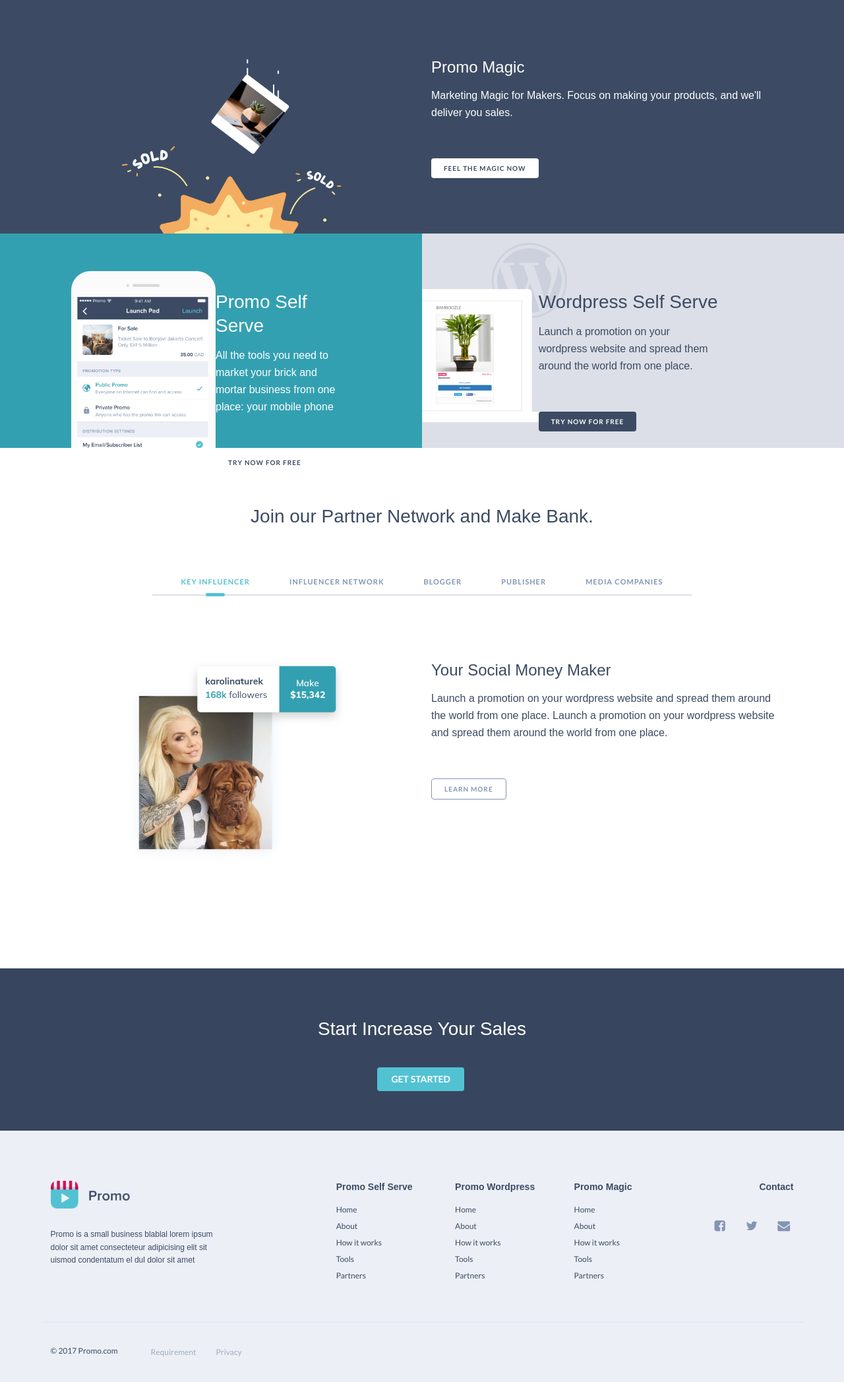
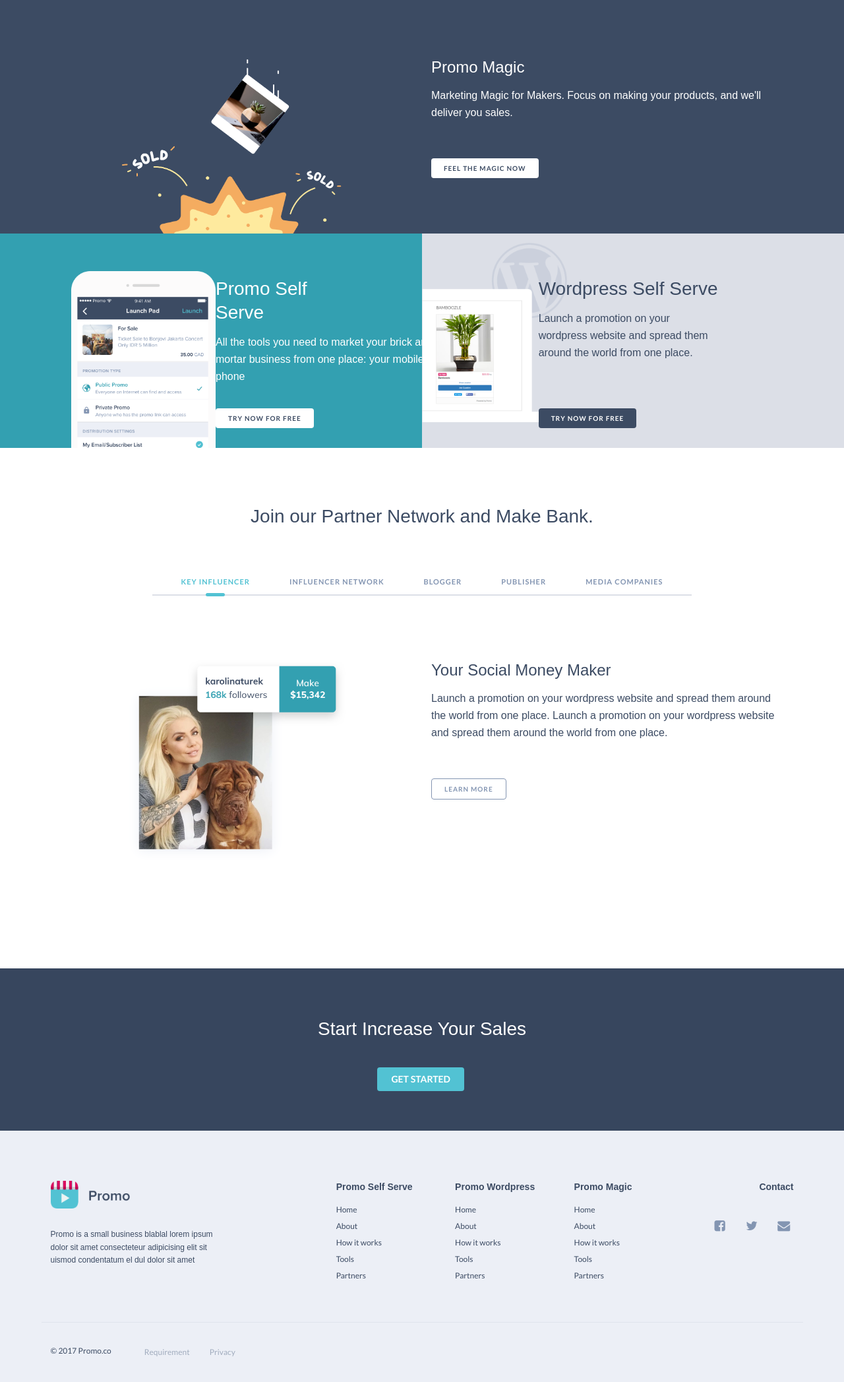
Before and after one commit to teddymaulana/prm-mrkting-web, a plain HTML site: page index.html in a window 1280 px wide. Shown: the part 1615-3710 px from the top of the page at 66% size. Drawn offline with Linux system fonts and the light colour scheme; a web font is replaced by a local one.

Commit message:
fixing tools section

```diff
--- a/assets/css/main.css
+++ b/assets/css/main.css
@@ -241,7 +241,7 @@ h3 {
 	background-color: #33a0b1 !important;
 }
 .tools .prss .content {
-	padding-top: 86px;
+	padding-top: 66px;
 	padding-bottom: 40px;
 	height: 325px;
 }
@@ -249,7 +249,7 @@ h3 {
 	background-color: #dcdfe7 !important;
 }
 .tools .wpss .content {
-	padding-top: 86px;
+	padding-top: 66px;
 	padding-bottom: 40px;
 	height: 325px;
 }
@@ -405,6 +405,10 @@ footer {
 .footer .bottom a {
 	color: #a1acbe;
 }
+.tools .prss .btn, .tools .wpss .btn {
+	position: absolute;
+	bottom:30px;
+}
 
 
 @media only screen and (min-width: 1400px) {
@@ -416,11 +420,19 @@ footer {
   	.ui.container {
     	width: 945px !important;
   	}
+  	.prss .page {
+  		width: 100% !important;
+  	}
   	footer .footer-container {
 		width: 1148px !important;
 		margin-left: auto!important;
     	margin-right: auto!important;
 	}
+	.tools .prss p,.tools .prss h4 {
+		width: 340px;
+	}
+
+
 
 }
 
@@ -469,6 +481,10 @@ footer {
 		position: relative;
 		margin-left: -60px;
 	}
+	.tools .prss .btn, .tools .wpss .btn {
+		position: absolute;
+		bottom:60px;
+	}
 	.partner {
 		margin-bottom: 35px;
 	}
--- a/index.html
+++ b/index.html
@@ -396,7 +396,7 @@
             <div class="ui grid footer-container container ">
                 <div class="row stackable bottom">
                     <div class="ui twelve wide column">
-                        <span>© 2017 Promo.com</span>
+                        <span>© 2017 Promo.co</span>
                         <ul>
                             <li><a href="">Requirement</a></li>
                             <li><a href="">Privacy</a></li>
```
